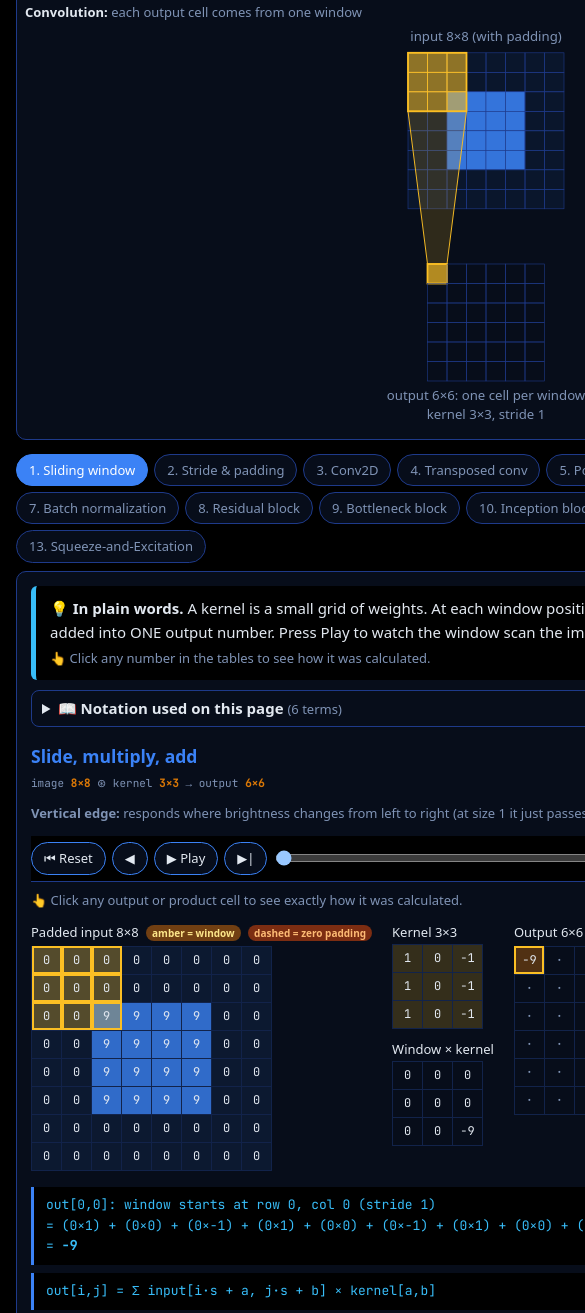
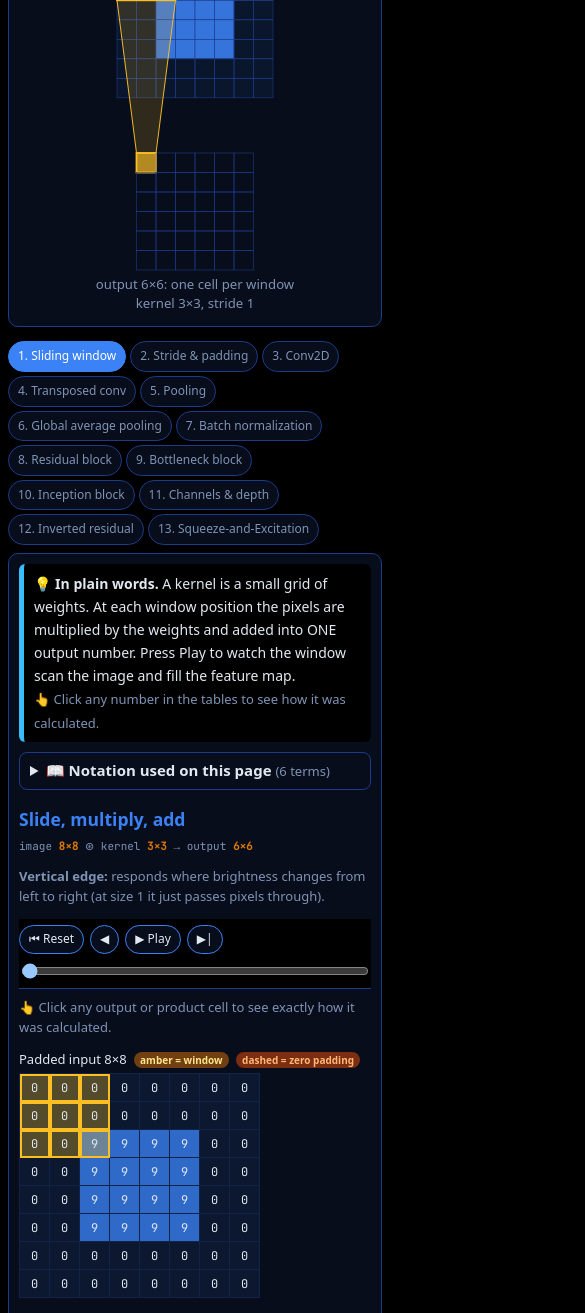
Before and after one commit to Sirfowahid/cnn-explain, a plain HTML site: page index.html in a window 390 px wide. Shown: the part 512-1825 px from the top of the page, 585 px wide, since content can reach past the window. Drawn offline with Linux system fonts and the light colour scheme.

Commit message:
mobile layout fix

```diff
--- a/index.html
+++ b/index.html
@@ -32,6 +32,13 @@ svg text{font:13px system-ui,sans-serif;fill:var(--t)}svg .lb{fill:var(--m);font
 .cr{margin-top:26px;padding-top:12px;border-top:1px solid var(--b);text-align:center;color:var(--m);font-size:12px;line-height:1.7}
 .lay{display:grid;grid-template-columns:minmax(300px,480px) minmax(0,1fr);gap:14px;align-items:start}.left{position:sticky;top:8px;padding:8px}
 @media(max-width:860px){.lay{grid-template-columns:1fr}.left{position:static}}
+@media(max-width:860px){.lay{grid-template-columns:minmax(0,1fr)}.lay>*{min-width:0}.w{padding:10px 8px 32px}h1{font-size:19px}.sub{font-size:13px}
+.tabs{gap:4px}.tabs button{font-size:12px;padding:5px 9px}.tabs.main button{font-size:13px;padding:6px 12px}
+.ctr{gap:4px}.ctr .tbtn{padding:4px 9px;font-size:12px}.ctr input[type=range]{flex:1 1 100%!important;order:9;min-width:0!important}
+.cap .tbtn{padding:3px 8px;font-size:11px}.cap>span[style*=nowrap]{display:block;margin:4px 0 0!important}
+.ctl{grid-template-columns:repeat(auto-fit,minmax(120px,1fr));padding:8px;gap:8px}.card{padding:10px}.left{padding:6px}
+svg{max-width:100%;height:auto}.sc,.eq{max-width:100%}img{max-width:100%}td,th{padding:3px 5px}
+.int{padding:8px 10px;font-size:14px}.ctl label{justify-content:flex-end}}
 .blk{cursor:pointer}.blk:hover rect,.blk:hover circle{filter:brightness(1.5)}.blk path{pointer-events:stroke}svg path.ar{stroke:#94a3b8;stroke-width:1.5;fill:none}
 .ctr{display:flex;gap:6px;flex-wrap:wrap;align-items:center;margin:8px 0}table.an td{min-width:30px;height:28px}
 table.sm td{min-width:18px;height:18px;font-size:10.5px;padding:1px 3px}
```
